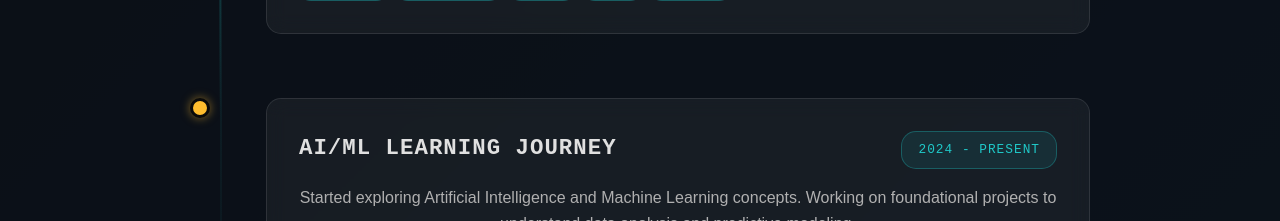
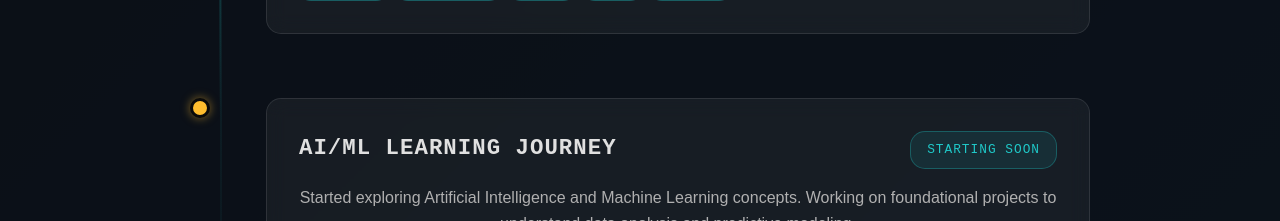
Before and after one commit to Technolity/portfolio.1, a React (Create React App) app: page / in a window 1280 px wide. Shown: the part 7520-7741 px from the top of the page. Built offline with nearby package versions, Linux system fonts and the light colour scheme.

Commit message:
Update Experience.js

```diff
--- a/src/components/Experience.js
+++ b/src/components/Experience.js
@@ -50,7 +50,7 @@ const Experience = () => {
     {
       id: 4,
       title: 'AI/ML Learning Journey',
-      period: '2024 - Present',
+      period: 'Starting Soon',
       description: 'Started exploring Artificial Intelligence and Machine Learning concepts. Working on foundational projects to understand data analysis and predictive modeling.',
       achievements: [
         'Learning Python for data science',
@@ -160,4 +160,5 @@ const Experience = () => {
   );
 };
 
+
 export default Experience;
```
